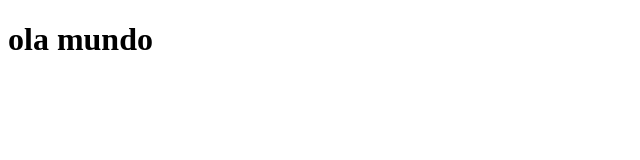
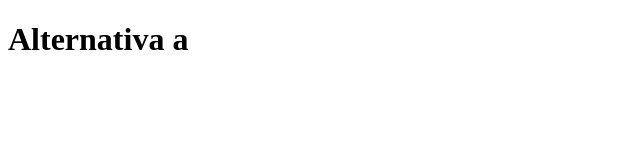
Before and after one commit to nielsendev/git-aula-1, a plain HTML site: page index.html in a window 1280 px wide. Shown: the whole page, without its empty margins (0-640 px from the left). Drawn offline with Linux system fonts and the light colour scheme.

Commit message:
uma-nova-versao

```diff
--- a/index.html
+++ b/index.html
@@ -8,7 +8,7 @@
 </head>
 
 <body>
-  <h1>ola mundo</h1>
+  <h1>Alternativa a</h1>
 </body>
 
 </html>
```
